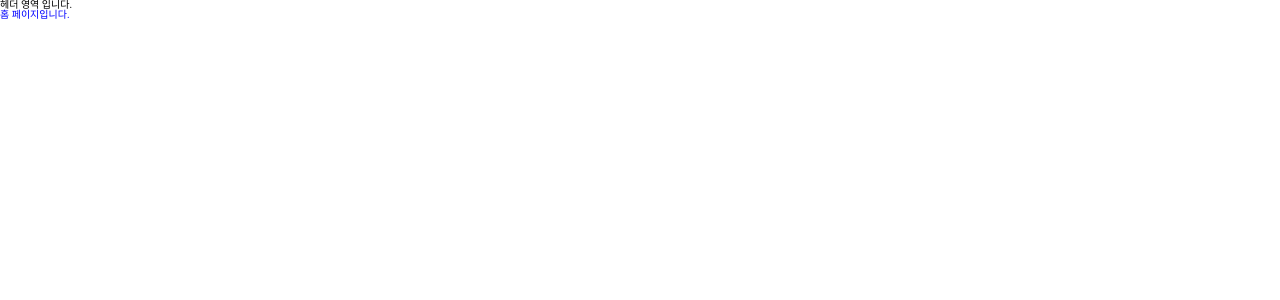
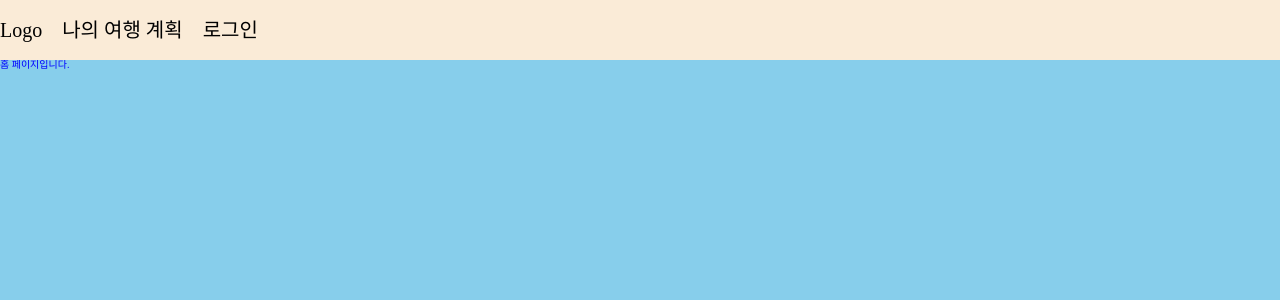
Before and after one commit to teamCoSaIn/trilo-fe, a React app: page / in a window 1280 px wide. Shown: the top 300 px of the page. Built offline with nearby package versions, Linux system fonts and the light colour scheme.

Commit message:
feat: 헤더 페이지 이동 구현 [TRL-44, TRL-47]

```diff
--- a/src/components/Layout/Header/index.tsx
+++ b/src/components/Layout/Header/index.tsx
@@ -1,9 +1,50 @@
+import { Link } from 'react-router-dom';
+import { useRecoilValue } from 'recoil';
+import styled from 'styled-components';
+
+import Logo from '@/components/common/Logo';
+import UserStatus, { UserStatusTypes } from '@/state/UserStatus';
+import { HEADER_HEIGHT } from '@/styles/constants';
+
 const Header = () => {
+  const userStatus = useRecoilValue(UserStatus);
+
+  const userStatusBtn =
+    userStatus === UserStatusTypes.LOGIN ? null : (
+      <LoginBtn to="/login">로그인</LoginBtn>
+    );
+
   return (
-    <div>
-      <h1>헤더 영역 입니다.</h1>
-    </div>
+    <HeaderBox>
+      <Logo />
+      <MyTripListBtn to="/user">나의 여행 계획</MyTripListBtn>
+      {userStatusBtn}
+    </HeaderBox>
   );
 };
 
+const HeaderBox = styled.header`
+  position: sticky;
+  top: 0;
+  left: 0;
+  height: ${HEADER_HEIGHT};
+  width: 100%;
+  display: flex;
+  align-items: center;
+  background-color: antiquewhite; // TODO: 삭제
+  > * {
+    margin-right: 2rem;
+  }
+`;
+
+const MyTripListBtn = styled(Link)`
+  font-size: 2rem;
+  display: block;
+`;
+
+const LoginBtn = styled(Link)`
+  font-size: 2rem;
+  display: block;
+`;
+
 export default Header;
--- a/src/components/Layout/index.tsx
+++ b/src/components/Layout/index.tsx
@@ -2,6 +2,7 @@ import { Outlet } from 'react-router-dom';
 import styled from 'styled-components';
 
 import Header from '@/components/Layout/Header';
+import { HEADER_HEIGHT } from '@/styles/constants';
 
 const Layout = () => {
   return (
@@ -18,4 +19,7 @@ export default Layout;
 
 const Container = styled.div`
   color: blue;
+  width: 100%;
+  height: calc(100% - ${HEADER_HEIGHT});
+  background-color: skyblue;
 `;
--- /dev/null
+++ b/src/components/common/Logo/index.tsx
@@ -0,0 +1,16 @@
+import { Link } from 'react-router-dom';
+import styled from 'styled-components';
+
+const Logo = () => {
+  return (
+    <LogoBox>
+      <Link to="/">Logo</Link>
+    </LogoBox>
+  );
+};
+
+const LogoBox = styled.h1`
+  font-size: 2rem;
+`;
+
+export default Logo;
```
